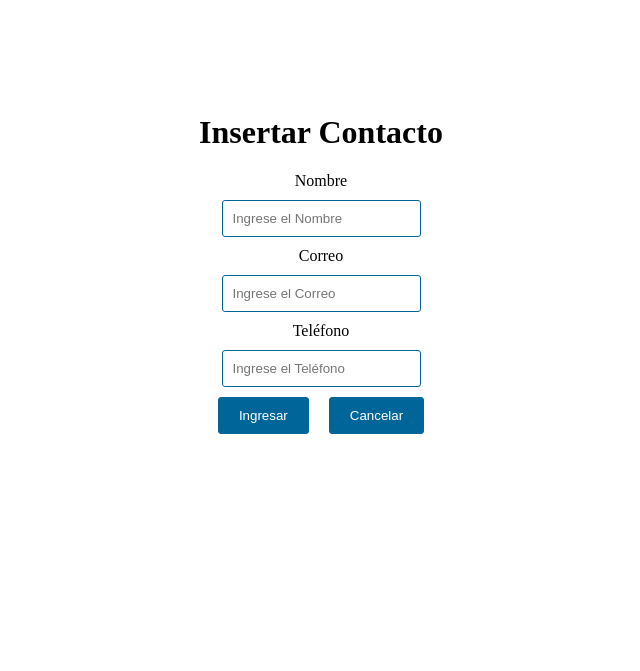
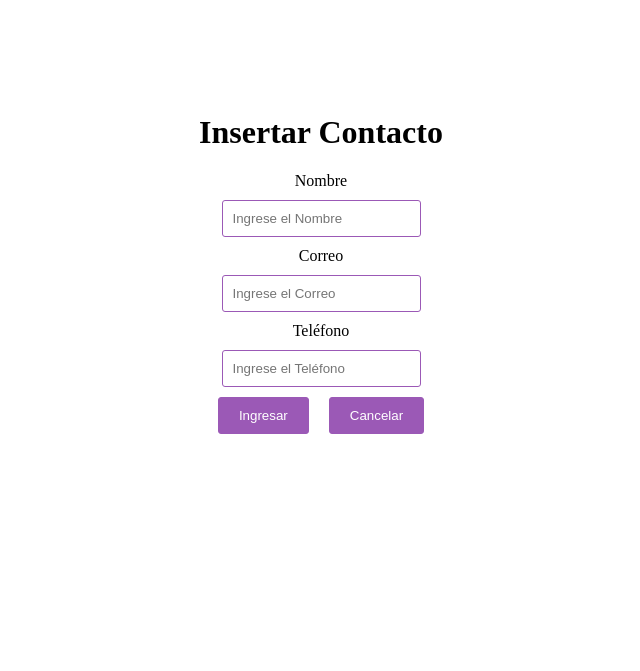
Before and after one commit to Daniela-meneses/Api-frontend, a Flask app: page /insertar in a window 1280 px wide. Shown: the part 145-816 px from the top of the page, without its empty margins (319-959 px from the left). Run offline with Flask 3, Linux system fonts and the light colour scheme.

Commit message:
Update insertar.css

```diff
--- a/static/js/css/insertar.css
+++ b/static/js/css/insertar.css
@@ -17,23 +17,23 @@
 .button {
     display: inline-block;
     padding: 10px 20px;
-    background: #006699;
+    background: #9b59b6; /* Morado para el botón */
     color: #FFFFFF;
-    border: 1px solid #006699;
+    border: 1px solid #9b59b6; /* Borde morado para el botón */
     border-radius: 3px;
     text-decoration: none;
     cursor: pointer;
     transition: background 0.3s, color 0.3s;
-    margin:0 10px; /* Ajusta el espacio entre el botón y otros elementos */
+    margin: 0 10px; /* Ajusta el espacio entre el botón y otros elementos */
 }
 
 .button:hover {
-    background: #00557F;
+    background: #8e44ad; /* Morado más oscuro al pasar el ratón */
 }
 
 .input {
     padding: 10px;
-    border: 1px solid #006699;
+    border: 1px solid #9b59b6; /* Borde morado para el input */
     border-radius: 3px;
     margin: 10px 0; /* Ajusta el espacio entre el input y otros elementos */
 }
```
